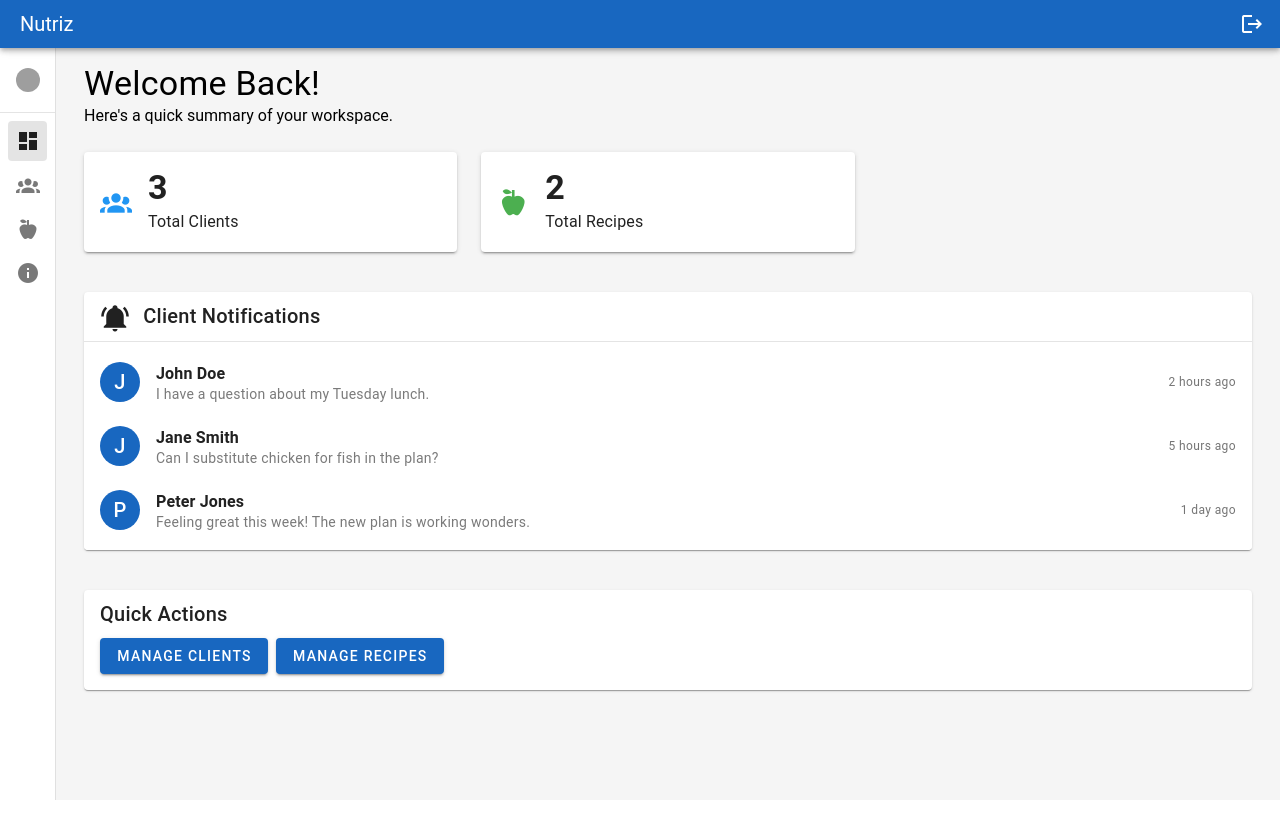
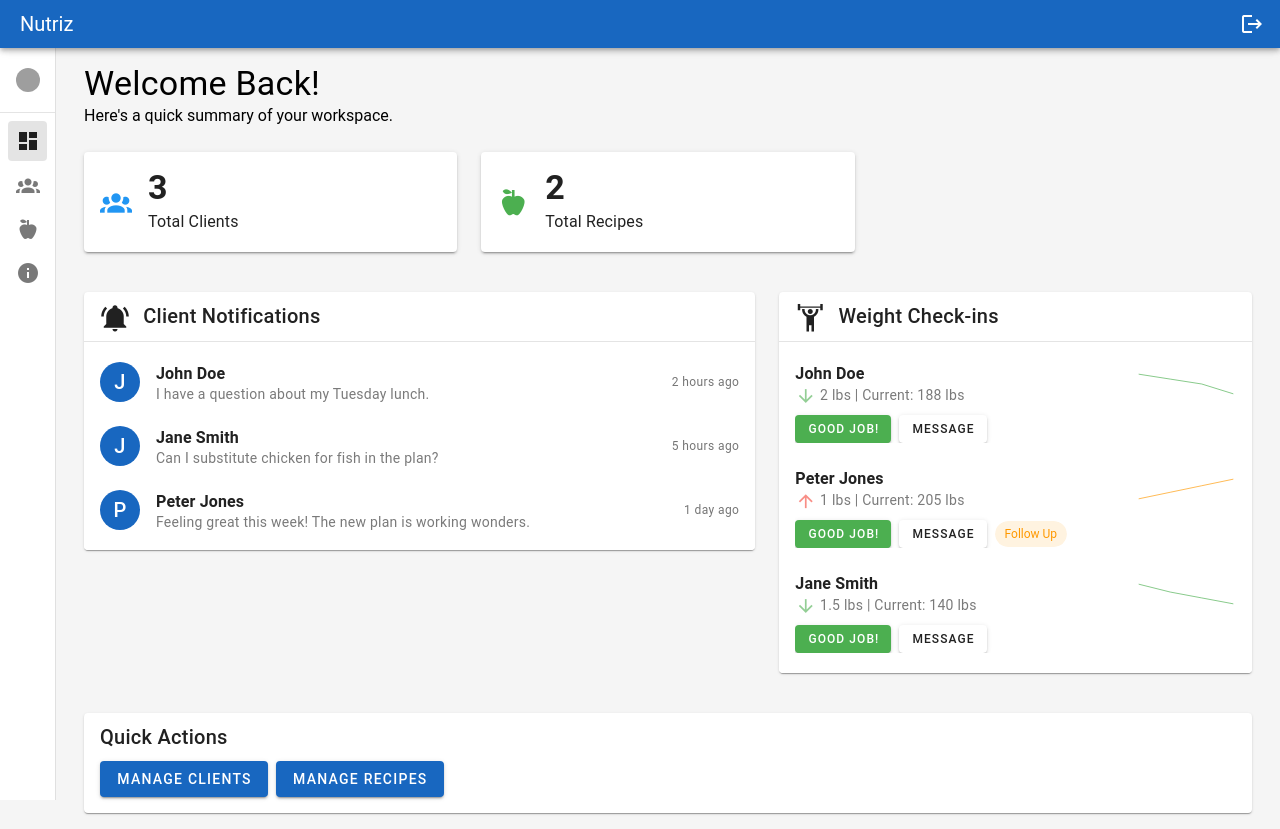
Before and after one commit to joshegilbert/nutriz, a Vue app: page /dashboard in a window 1280 px wide. Before the commit the page ends 800 px from the top, so only its background shows below. Built offline with nearby package versions, Linux system fonts and the light colour scheme; grey boxes are pictures that could not be loaded.

Commit message:
feat: add weight check-in panel and fix dashboard layout

```diff
--- a/src/views/DashboardView.vue
+++ b/src/views/DashboardView.vue
@@ -37,9 +37,9 @@
       </v-col>
     </v-row>
 
-    <!-- Client Notifications -->
     <v-row>
-      <v-col cols="12">
+      <!-- Client Notifications -->
+      <v-col cols="12" md="7">
         <v-card class="mt-4">
           <v-card-title>
             <v-icon start icon="mdi-bell-ring"></v-icon>
@@ -69,6 +69,71 @@
           </v-list>
         </v-card>
       </v-col>
+
+      <!-- Weight Check-ins -->
+      <v-col cols="12" md="5">
+        <v-card class="mt-4">
+          <v-card-title>
+            <v-icon start icon="mdi-weight-lifter"></v-icon>
+            Weight Check-ins
+          </v-card-title>
+          <v-divider></v-divider>
+          <v-list>
+            <v-list-item
+              v-for="checkIn in weightCheckIns"
+              :key="checkIn.id"
+              class="py-3"
+            >
+              <div>
+                <div class="d-flex align-center justify-space-between">
+                  <div>
+                    <v-list-item-title class="font-weight-bold">{{ checkIn.clientName }}</v-list-item-title>
+                    <v-list-item-subtitle>
+                      <v-icon small :color="checkIn.change > 0 ? 'red' : 'green'">{{ checkIn.change > 0 ? "mdi-arrow-up" : "mdi-arrow-down" }}</v-icon>
+                      {{ Math.abs(checkIn.change) }} lbs | Current: {{ checkIn.currentWeight }} lbs
+                    </v-list-item-subtitle>
+                  </div>
+
+                  <v-sparkline
+                    :model-value="checkIn.history"
+                    :color="checkIn.isConcerning ? 'orange' : 'green'"
+                    line-width="2"
+                    padding="8"
+                    auto-draw
+                    style="width: 100px; height: 40px"
+                  ></v-sparkline>
+                </div>
+
+                <div class="mt-2">
+                  <v-btn
+                    size="small"
+                    color="success"
+                    class="mr-2"
+                    @click="quickMessage(checkIn.clientId, 'good_job')"
+                  >
+                    Good Job!
+                  </v-btn>
+                  <v-btn
+                    size="small"
+                    @click="quickMessage(checkIn.clientId, 'personal')"
+                  >
+                    Message
+                  </v-btn>
+                  <v-chip
+                    v-if="checkIn.isConcerning"
+                    size="small"
+                    color="orange"
+                    variant="tonal"
+                    class="ml-2"
+                  >
+                    Follow Up
+                  </v-chip>
+                </div>
+              </div>
+            </v-list-item>
+          </v-list>
+        </v-card>
+      </v-col>
     </v-row>
 
     <v-row>
@@ -91,14 +156,11 @@
 import { computed, ref } from "vue";
 import { useDataStore } from "@/stores/useDataStore";
 
-// Get the shared data from our store
 const { clients, recipes } = useDataStore();
 
-// Create computed properties that will automatically update
 const totalClients = computed(() => clients.value.length);
 const totalRecipes = computed(() => recipes.value.length);
 
-// Mock data for notifications. In a real app, this would come from a backend.
 const notifications = ref([
   {
     id: 1,
@@ -122,4 +184,50 @@ const notifications = ref([
     timestamp: "1 day ago",
   },
 ]);
+
+const weightCheckIns = ref([
+  {
+    id: 1,
+    clientId: 1,
+    clientName: "John Doe",
+    change: -2,
+    currentWeight: 188,
+    isConcerning: false,
+    history: [192, 191, 190, 188],
+  },
+  {
+    id: 2,
+    clientId: 2,
+    clientName: "Peter Jones",
+    change: 1,
+    currentWeight: 205,
+    isConcerning: true,
+    history: [202, 203, 204, 205],
+  },
+  {
+    id: 3,
+    clientId: 3,
+    clientName: "Jane Smith",
+    change: -1.5,
+    currentWeight: 140,
+    isConcerning: false,
+    history: [145, 143, 141.5, 140],
+  },
+]);
+
+function quickMessage(clientId, type) {
+  const client = clients.value.find((c) => c.id === clientId);
+  if (!client) return;
+
+  if (type === "good_job") {
+    console.log(`Sending 'Good Job!' to ${client.name}`);
+    alert(`Message sent to ${client.name}: Good job on your progress!`);
+  } else {
+    console.log(`Opening personal message for ${client.name}`);
+    const message = prompt(`Enter personal message for ${client.name}:`);
+    if (message) {
+      alert(`Message sent to ${client.name}: ${message}`);
+    }
+  }
+}
 </script>
--- a/src/views/PlanSummaryView.vue
+++ b/src/views/PlanSummaryView.vue
@@ -3,7 +3,7 @@
     <div v-if="!client">
       <p>Loading client plan...</p>
     </div>
-    <v-else>
+    <div v-else>
       <v-row>
         <!-- Main Content: Meal Plan -->
         <v-col cols="12" md="8">
@@ -49,8 +49,7 @@
           </v-card>
 
           <!-- Daily Meal Plan Breakdown -->
-          <v-row v-for="day in weeklyPlan" :key="day.name">
-            <v-col cols="12">
+          <div v-for="day in weeklyPlan" :key="day.name">
             <h2 class="text-h5 mb-2">{{ day.name }}</h2>
             <v-card
               class="mb-4"
@@ -101,8 +100,7 @@
                 </div>
               </div>
             </v-card>
-            </v-col>
-          </v-row>
+          </div>
         </v-col>
 
         <!-- Sidebar: Client Notifications -->
```
Lines whose indentation alone changed are shown as unchanged.
